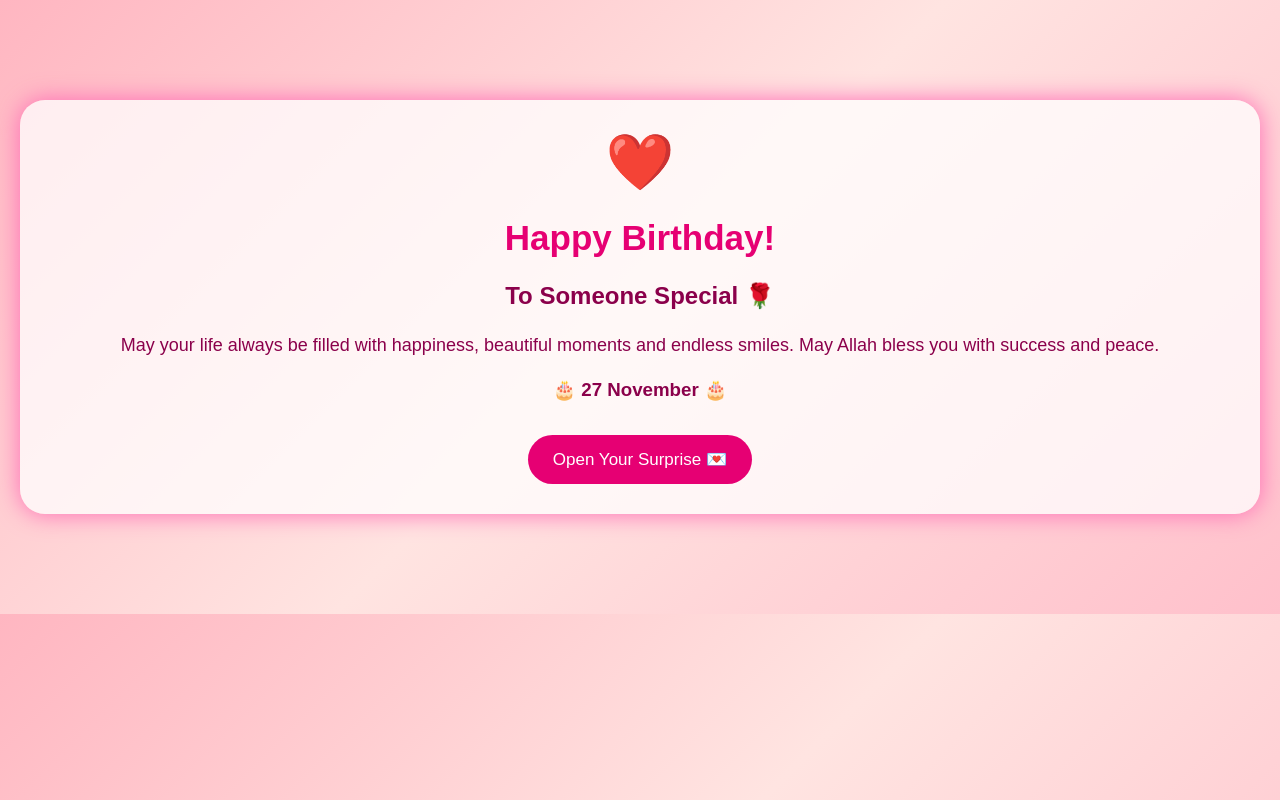
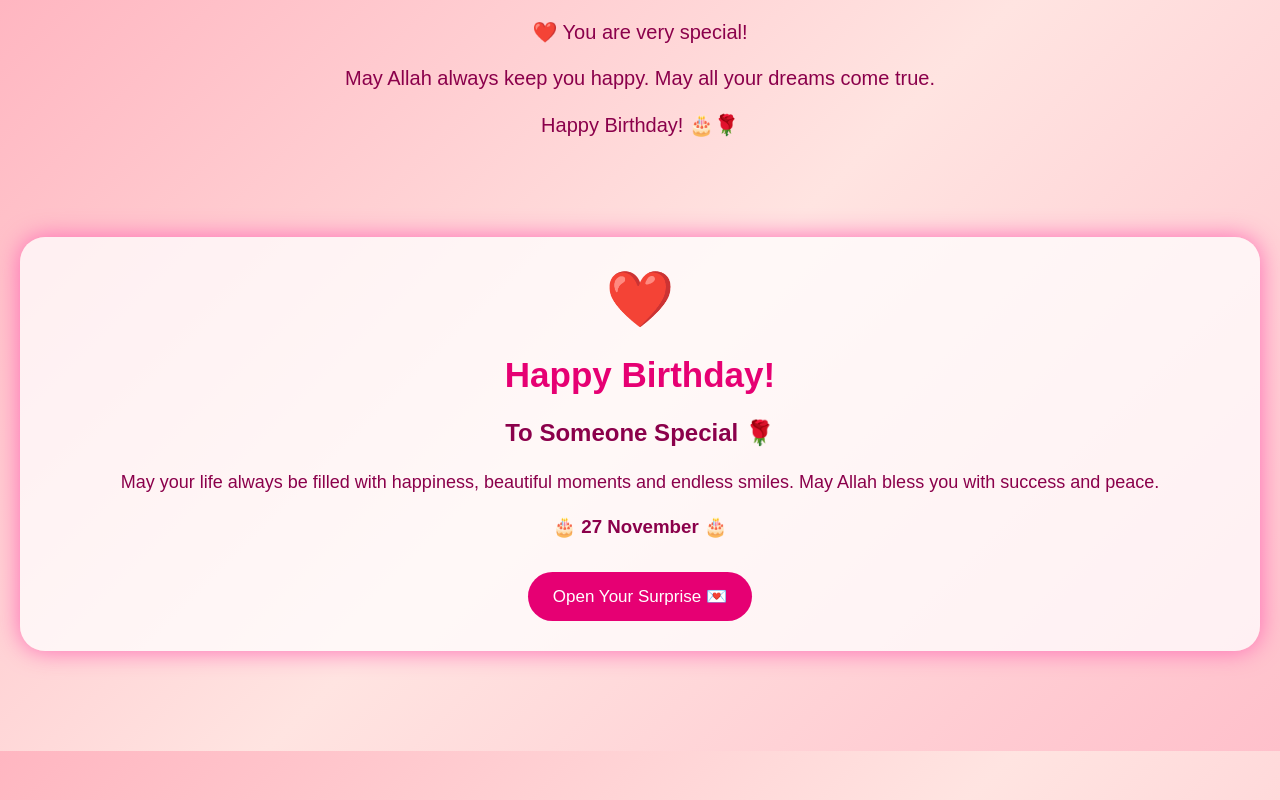
Before and after one commit to AbdullahSiddiqui004/HAPPY-BIRTHDAY-TO-SPECIAL-PERSON-IN-MY-LIFE, a plain HTML site: page index.html in a window 1280 px wide. Both pictures are taken after a click on the button "Open Your Surprise 💌". Drawn offline with Linux system fonts and the light colour scheme.

Commit message:
Update index.html

```diff
--- a/index.html
+++ b/index.html
@@ -68,8 +68,49 @@ button {
 </style>
 </head>
 
+<div id="message">
+  ❤️ You are very special!
+  <br><br>
+  May Allah always keep you happy.
+  May all your dreams come true.
+  <br><br>
+  Happy Birthday! 🎂🌹
+</div>
+
+<script>
+function showWish() {
+  document.getElementById("message").style.display = "block";
+}
+</script>
+<div id="message">
+  ❤️ You are very special!
+  <br><br>
+  May Allah always keep you happy.
+  May all your dreams come true.
+  <br><br>
+  Happy Birthday! 🎂🌹
+</div>
+
+<script>
+function showWish() {
+  document.getElementById("message").style.display = "block";
+}
+</script>
 <body>
+<div id="message">
+  ❤️ You are very special!
+  <br><br>
+  May Allah always keep you happy.
+  May all your dreams come true.
+  <br><br>
+  Happy Birthday! 🎂🌹
+</div>
 
+<script>
+function showWish() {
+  document.getElementById("message").style.display = "block";
+}
+    </script>
 <div class="container">
 
 <div class="heart">❤️</div>
```
